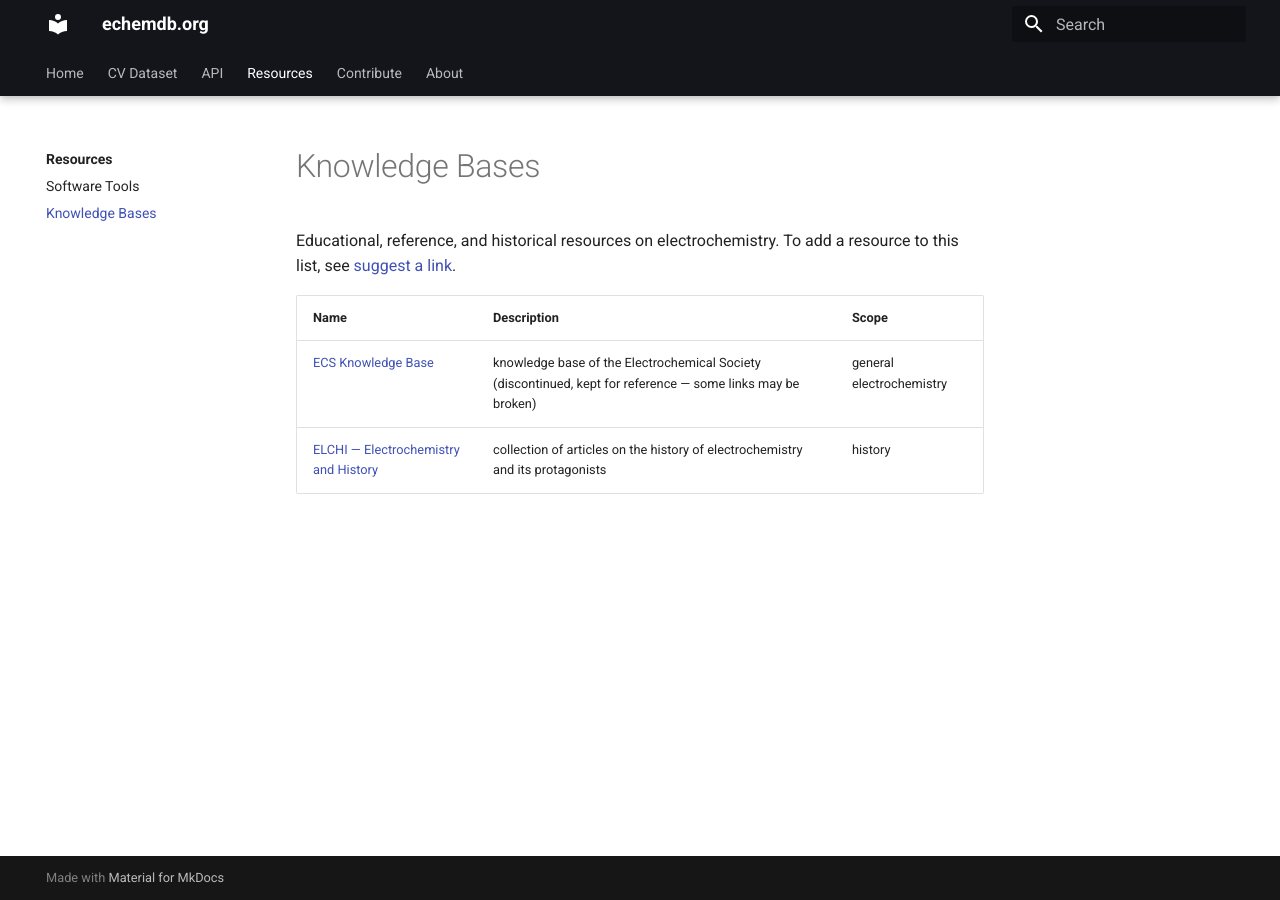
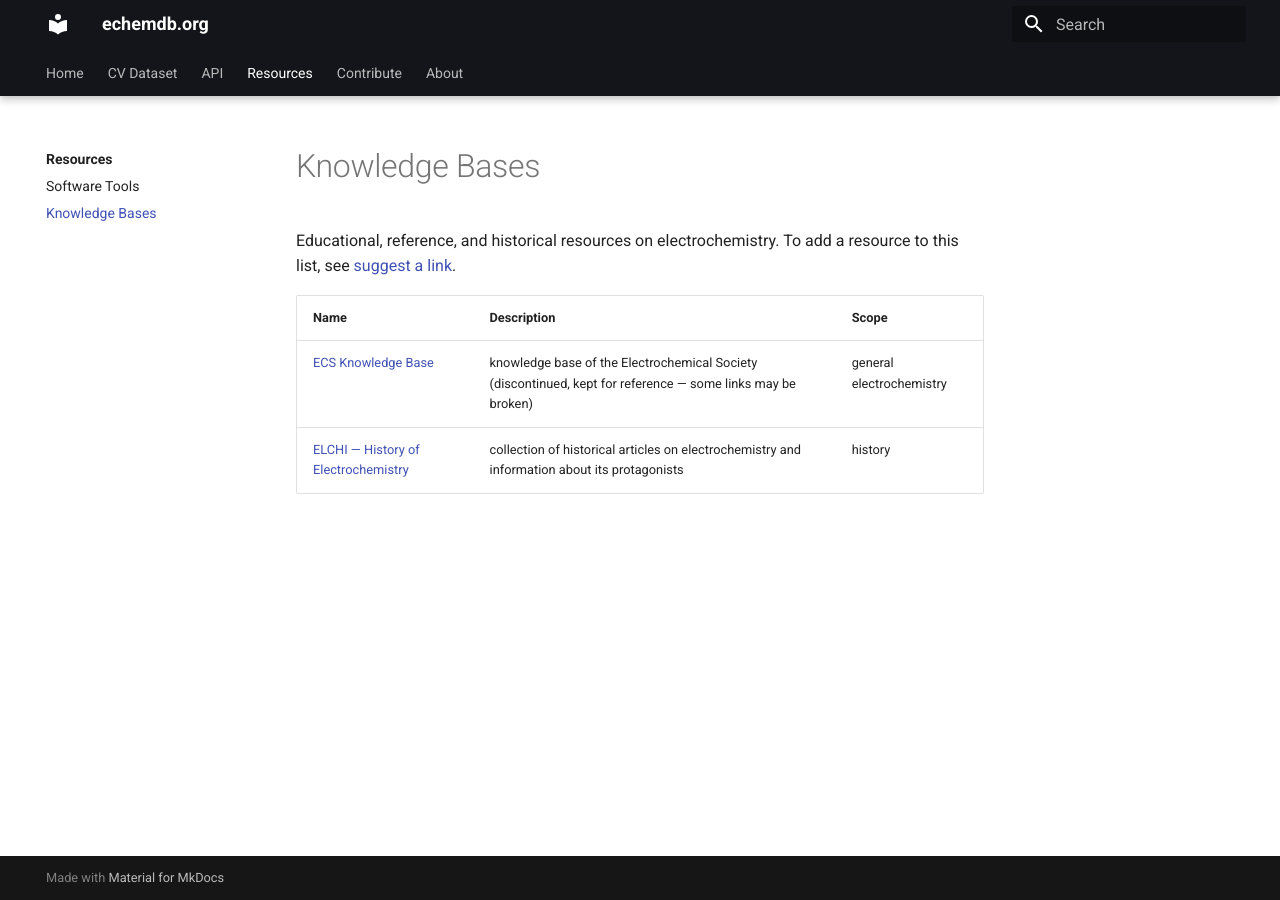
Before and after one commit to echemdb/website, an MkDocs documentation site: the page built from pages/resources/knowledge.md, in a window 1280 px wide. Built offline with MkDocs 1.6.1 and Material for MkDocs 9.7.7, drawn with Linux system fonts in a browser that asks for light colours; nearby versions of some CDN libraries; library files that are not in the unit come from our copies; comment, search, counter and statistics services are not loaded.

Commit message:
Add Frumkin Github repo and adapt wording of ELCHI

```diff
--- a/pages/resources/knowledge.md
+++ b/pages/resources/knowledge.md
@@ -6,4 +6,4 @@ To add a resource to this list, see [suggest a link](index.md#suggest-a-link).
 | Name | Description | Scope |
 |---|---|---|
 | [ECS Knowledge Base](https://knowledge.electrochem.org/) | knowledge base of the Electrochemical Society (discontinued, kept for reference — some links may be broken) | general electrochemistry |
-| [ELCHI — Electrochemistry and History](https://elchi.eu/) | collection of articles on the history of electrochemistry and its protagonists | history |
+| [ELCHI — History of Electrochemistry](https://elchi.eu/) | collection of historical articles on electrochemistry and information about its protagonists | history |
```
Also changed, not shown: pages/resources/tools.md (+1 -0 lines).
